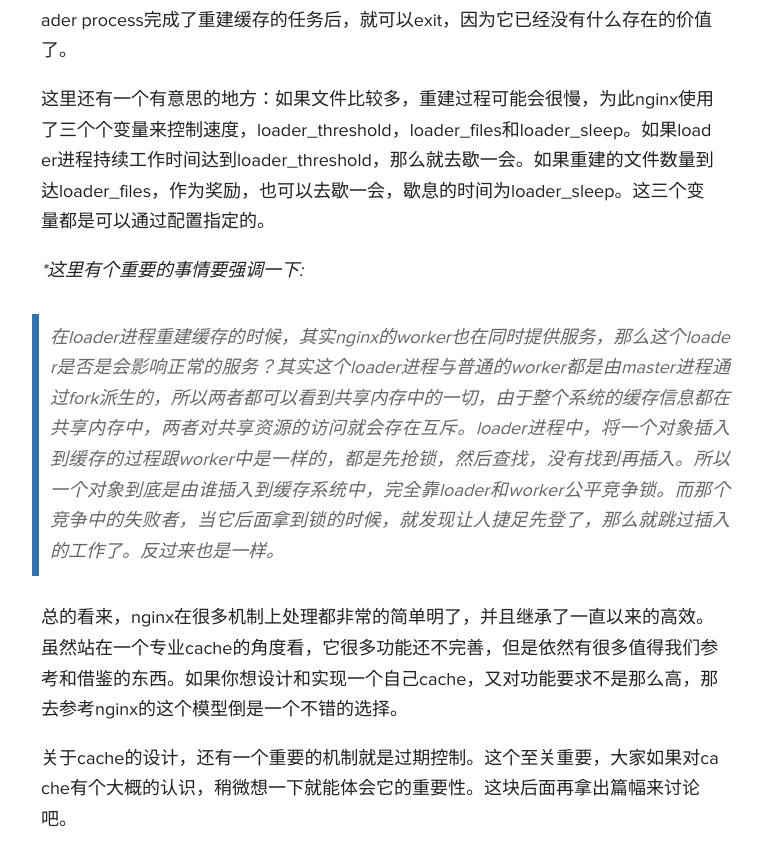
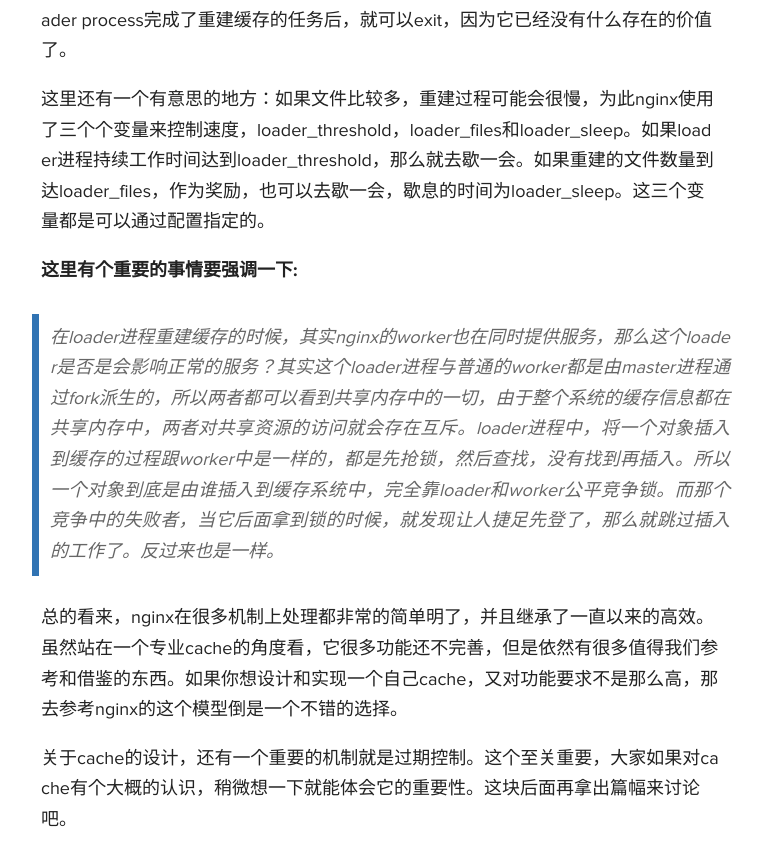
Before and after one commit to flashbuckets/dmeearm.github.io, a Jekyll site: the page built from _posts/2014-11-30-cacheserver4.md, in a window 1280 px wide and 900 px high, scrolled down 1654 px. Shown: the top 866 px of the window, without its empty margins (259-1021 px from the left). Built offline with Jekyll 4.4.1, drawn with Linux system fonts in a browser that asks for light colours; Markdown is read by kramdown in place of the engine named in the settings; comment, search, counter and statistics services are not loaded.

Commit message:
add new posted

```diff
--- a/_posts/2014-11-30-cacheserver4.md
+++ b/_posts/2014-11-30-cacheserver4.md
@@ -21,7 +21,7 @@
 
 这里还有一个有意思的地方：如果文件比较多，重建过程可能会很慢，为此nginx使用了三个个变量来控制速度，loader_threshold，loader_files和loader_sleep。如果loader进程持续工作时间达到loader_threshold，那么就去歇一会。如果重建的文件数量到达loader_files，作为奖励，也可以去歇一会，歇息的时间为loader_sleep。这三个变量都是可以通过配置指定的。
 
-**这里有个重要的事情要强调一下:*
+**这里有个重要的事情要强调一下:**
 >在loader进程重建缓存的时候，其实nginx的worker也在同时提供服务，那么这个loader是否是会影响正常的服务？其实这个loader进程与普通的worker都是由master进程通过fork派生的，所以两者都可以看到共享内存中的一切，由于整个系统的缓存信息都在共享内存中，两者对共享资源的访问就会存在互斥。loader进程中，将一个对象插入到缓存的过程跟worker中是一样的，都是先抢锁，然后查找，没有找到再插入。所以一个对象到底是由谁插入到缓存系统中，完全靠loader和worker公平竞争锁。而那个竞争中的失败者，当它后面拿到锁的时候，就发现让人捷足先登了，那么就跳过插入的工作了。反过来也是一样。
 
 总的看来，nginx在很多机制上处理都非常的简单明了，并且继承了一直以来的高效。虽然站在一个专业cache的角度看，它很多功能还不完善，但是依然有很多值得我们参考和借鉴的东西。如果你想设计和实现一个自己cache，又对功能要求不是那么高，那去参考nginx的这个模型倒是一个不错的选择。
```
Also changed, not shown: 1 other file.
